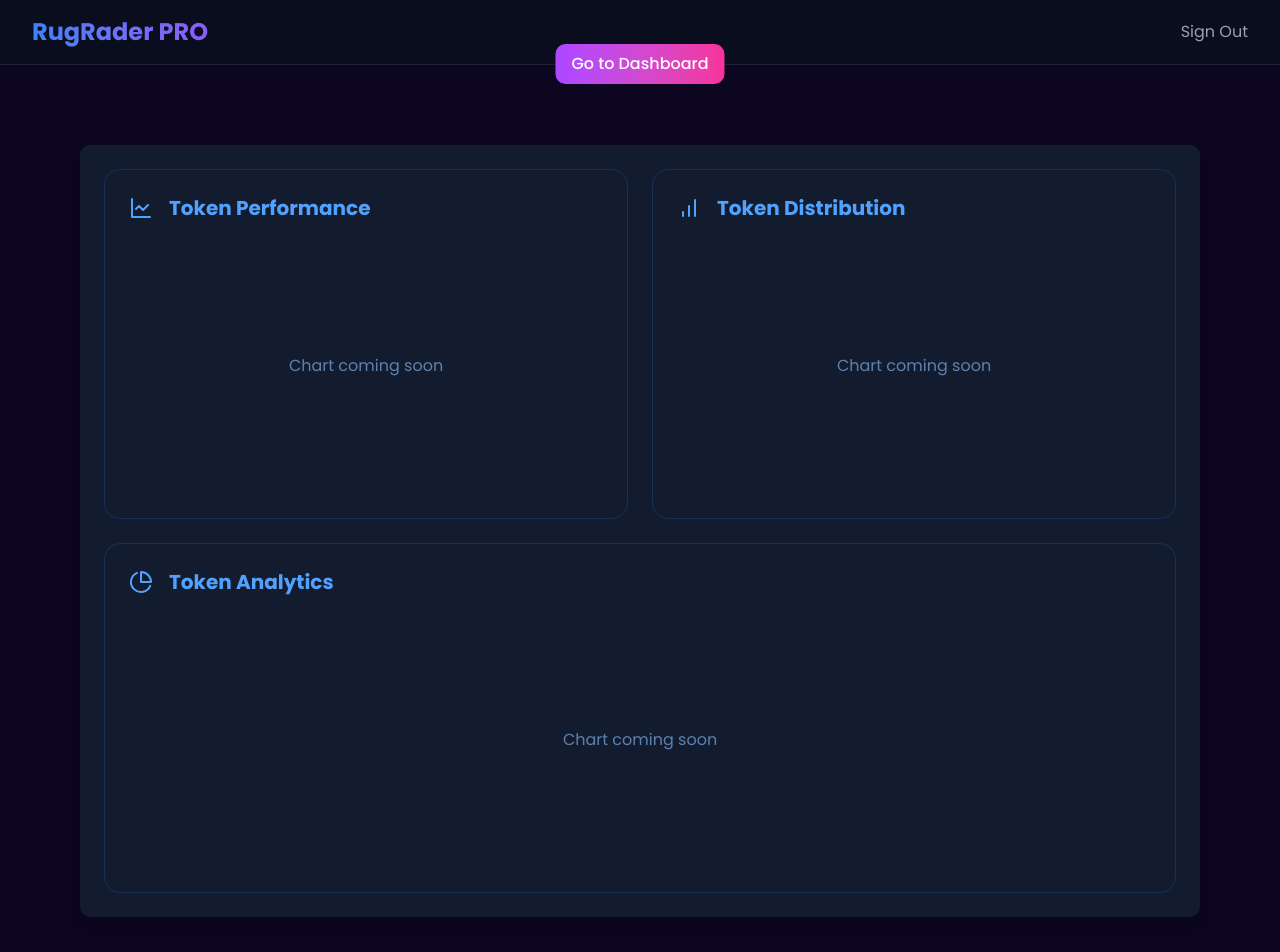
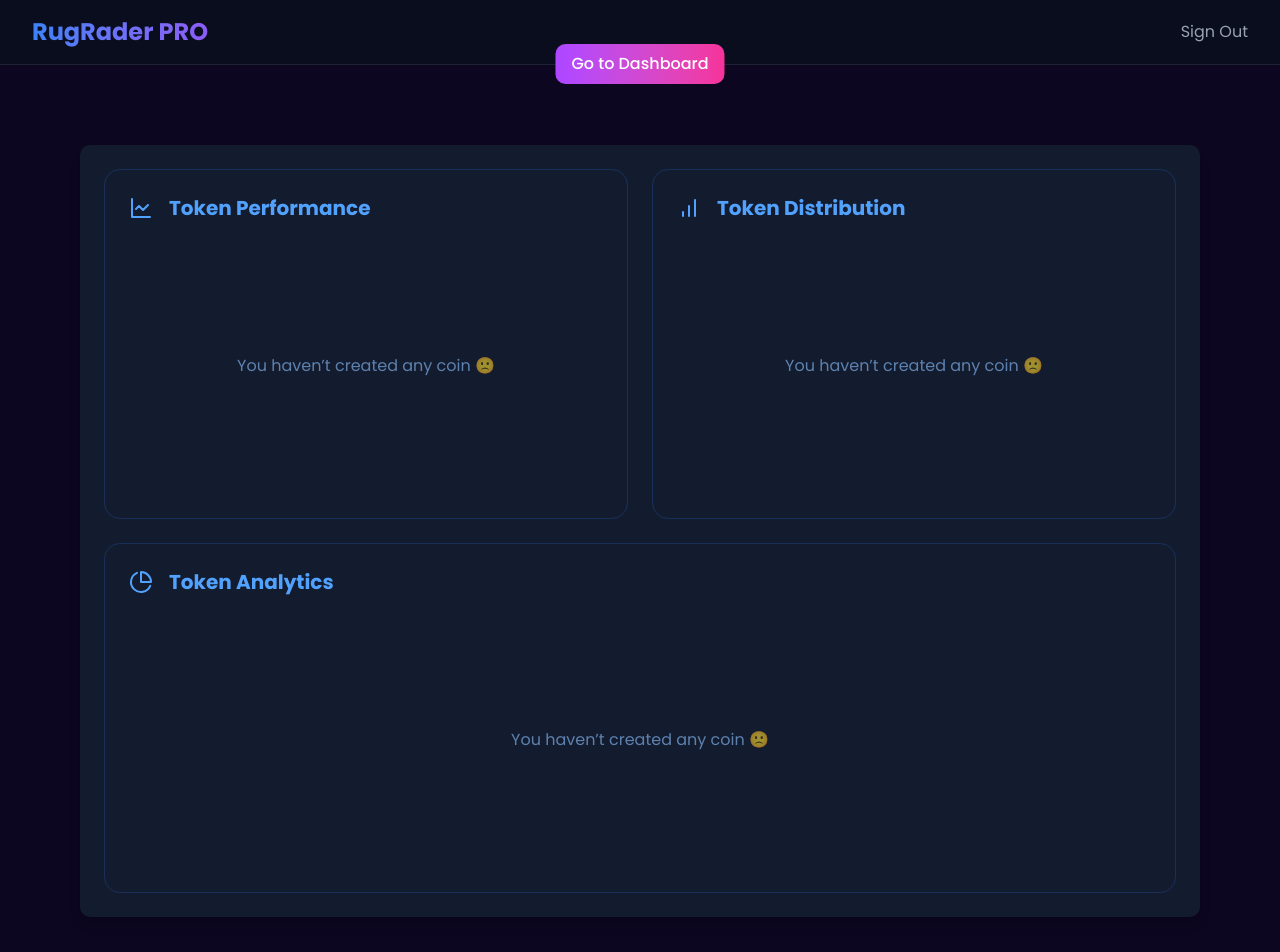
Before and after one commit to AIDIEO-COM/shopify0000-crypto-frontend, a React (Vite) app: page /dashboard/statistics in a window 1280 px wide. Shown: the top 952 px of the page. Built offline with nearby package versions, Linux system fonts and the light colour scheme; no server answers.

Commit message:
final changes

```diff
--- a/src/pages/CreateToken/ConnectWallet.jsx
+++ b/src/pages/CreateToken/ConnectWallet.jsx
@@ -7,7 +7,7 @@
 
   const handleWalletClick = (wallet) => {
     setIsModalOpen(false);
-    setErrorMessage(`${wallet} wallet not found. Please install ${wallet} wallet.`);
+    setErrorMessage(`Access Denied: Upgrade Required!`);
   };
 
   return (
--- a/src/pages/Statistics/Statistics.jsx
+++ b/src/pages/Statistics/Statistics.jsx
@@ -31,7 +31,7 @@
               <h3 className="text-xl font-bold text-blue-400">Token Performance</h3>
             </div>
             <div className="h-64 flex items-center justify-center text-blue-300/60">
-              Chart coming soon
+              You haven’t created any coin 🙁
             </div>
           </div>
 
@@ -60,7 +60,7 @@
               <h3 className="text-xl font-bold text-blue-400">Token Distribution</h3>
             </div>
             <div className="h-64 flex items-center justify-center text-blue-300/60">
-              Chart coming soon
+              You haven’t created any coin 🙁
             </div>
           </div>
 
@@ -88,7 +88,7 @@
               <h3 className="text-xl font-bold text-blue-400">Token Analytics</h3>
             </div>
             <div className="h-64 flex items-center justify-center text-blue-300/60">
-              Chart coming soon
+              You haven’t created any coin 🙁
             </div>
           </div>
         </div>
```
